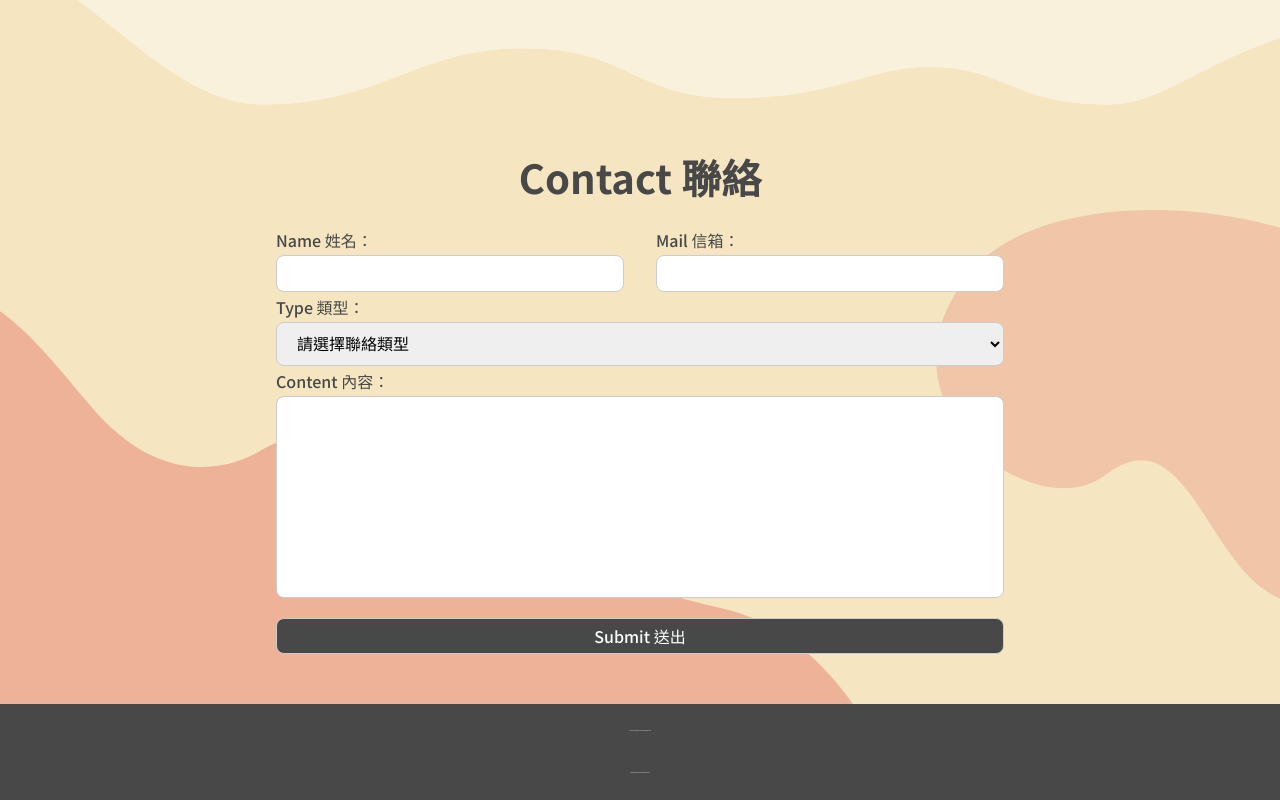
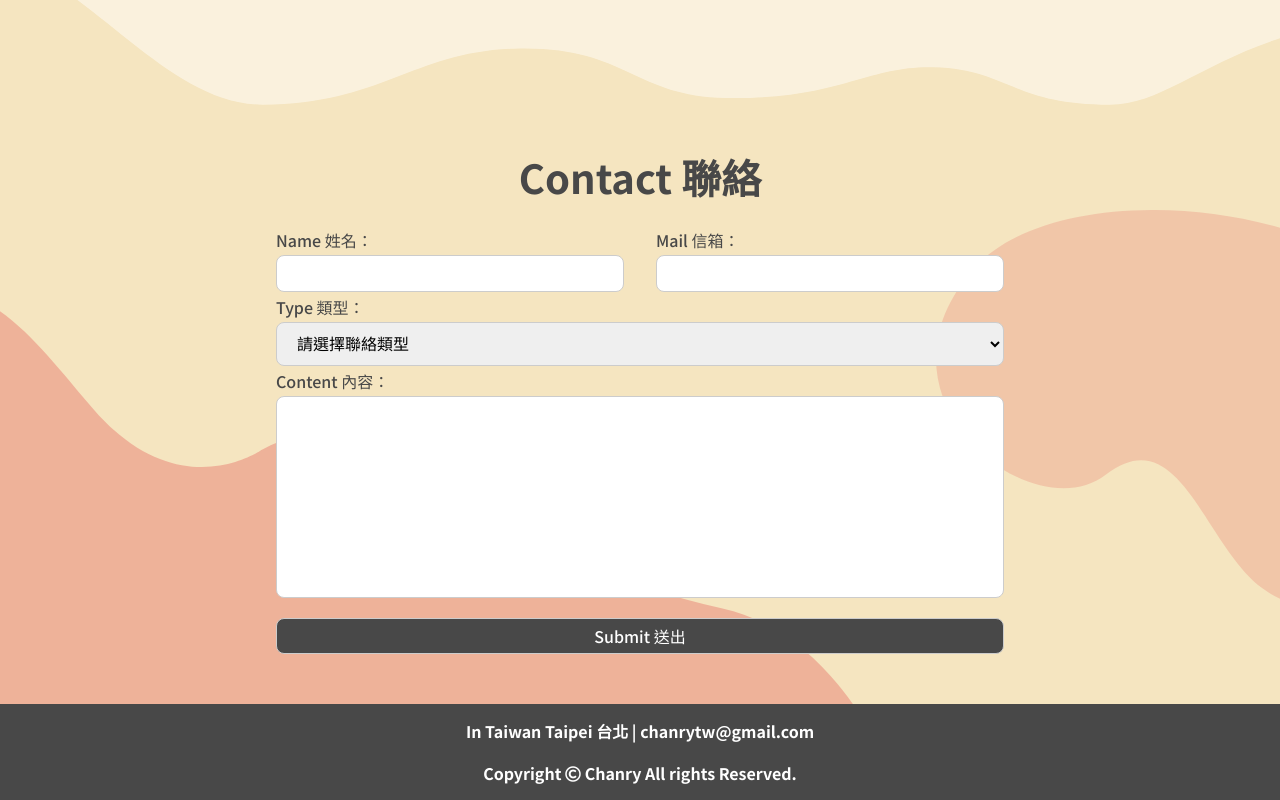
Before and after one commit to chanryTW/chanryTW.github.io, a plain HTML site: page index.html in a window 1280 px wide. Shown: the part 5159-5959 px from the top of the page. Drawn offline with nearby package versions, Linux system fonts and the light colour scheme.

Commit message:
Update component.css

```diff
--- a/css/component.css
+++ b/css/component.css
@@ -911,11 +911,11 @@
 }
 .footer a{
     color: #fff;
-    font-size: 1px;
+    font-size: 16px;
 }
 .footer p{
     color: #fff;
     font-weight: 600;
-    font-size: 1px;
+    font-size: 16px;
     margin: 10px 0;
 }
```
